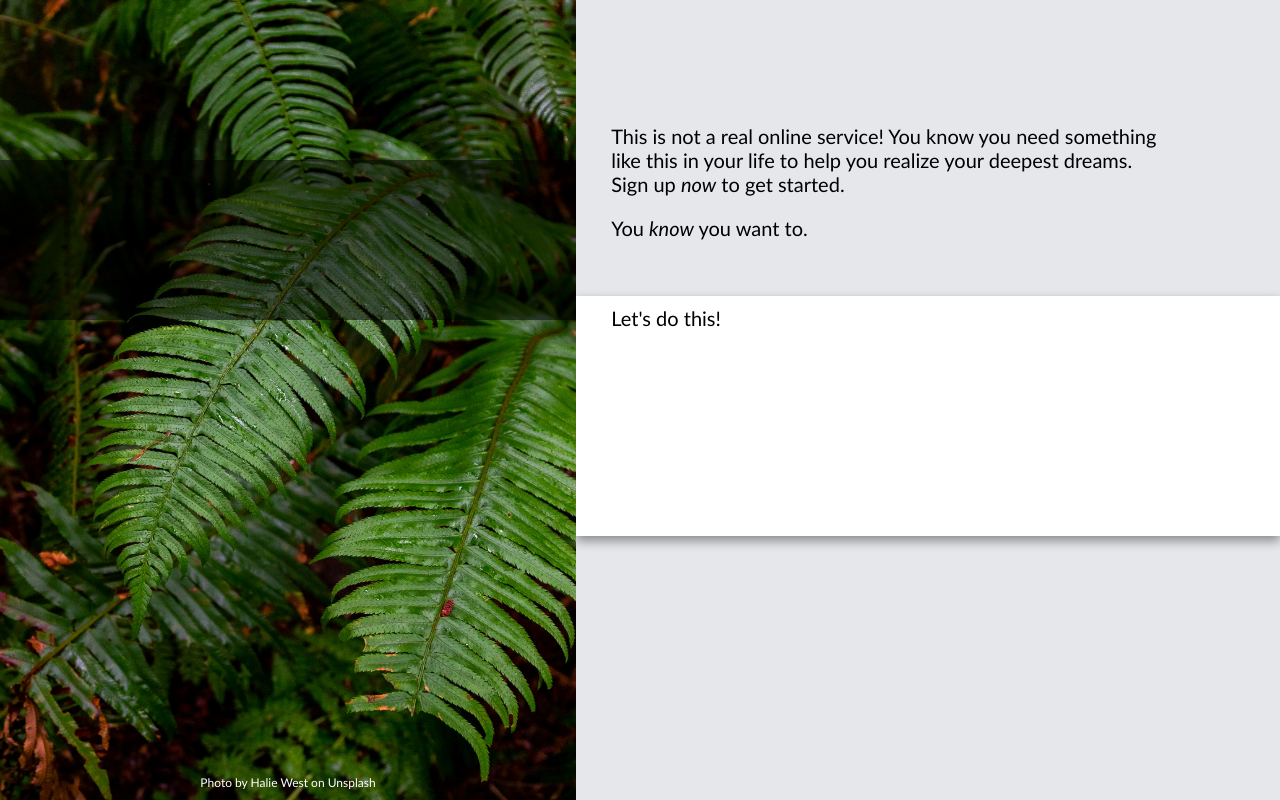
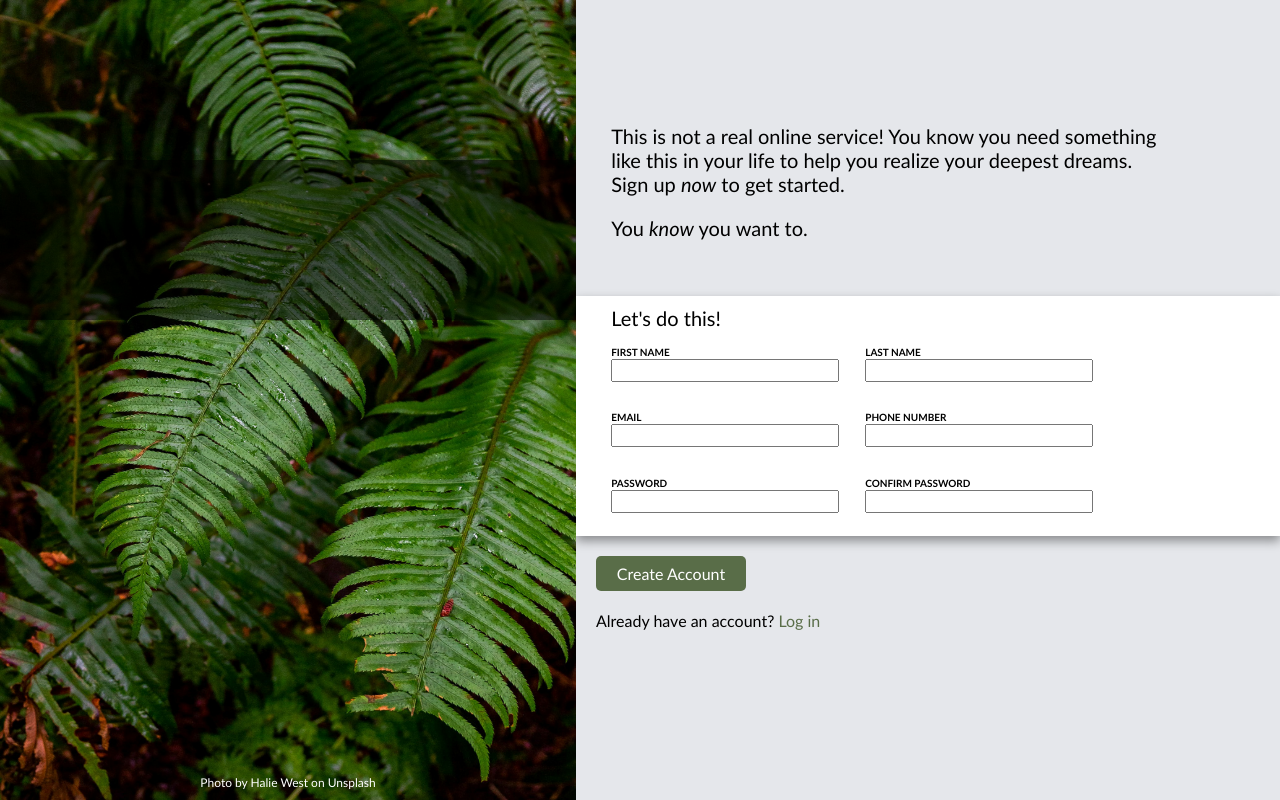
Before and after one commit to ferroklaser/sign-up, a plain HTML site: page index.html in a window 1280 px wide. Drawn offline with Linux system fonts and the light colour scheme.

Commit message:
Finish Page

```diff
--- a/index.html
+++ b/index.html
@@ -28,12 +28,40 @@
             <div class="mid">
                 <div class="mid-title"><p>Let's do this!</p></div>
                 <div class="mid-form">
-                    <form>
-
+                    <form class="form">
+                        <div class="field">
+                            <label for="first_name">FIRST NAME </label>
+                            <input type="text" id="first_name">
+                        </div>
+                        <div class="field">
+                            <label for="last_name">LAST NAME </label>
+                            <input type="text" id="last_name">
+                        </div>
+                        <div class="field">
+                            <label for="email">EMAIL</label>
+                            <input type="email" id="email">
+                        </div>
+                        <div class="field">
+                            <label for="phone_number">PHONE NUMBER</label>
+                            <input type="number" id="phone_number">
+                        </div>
+                        <div class="field">
+                            <label for="password">PASSWORD</label>
+                            <input type="password" id="password">
+                        </div>
+                        <div class="field">
+                            <label for="confirm_password">CONFIRM PASSWORD </label>
+                            <input type="password" id="confirm_password">
+                        </div>
                     </form>
                 </div>
             </div>
-            <div class="bottom"></div>
+            <div class="bottom">
+                <div class="bottom-container">
+                    <div class="create-button">Create Account</div>
+                    <p style="margin-left: 20px;">Already have an account? <span>Log in</span></p>
+                </div>
+            </div>
         </div>
     </div>
 </body>
--- a/style.css
+++ b/style.css
@@ -75,8 +75,9 @@
 }
 
 .bottom {
-    background-color: green;
-    flex-grow: 1;
+    flex: 1;
+    display: flex;
+    width: 100%;
 }
 
 .mid-title {
@@ -87,4 +88,60 @@
 .mid-form {
     flex: 1;
     padding: 0 5%;
+    display: flex;
 }
+
+.form {
+    width: 85%;
+    display: flex;
+    flex-wrap: wrap;
+}
+
+.field {
+    width: 14em;
+    height: 3em;
+    margin: 0px 30px 3px 0px;
+}
+
+input {
+    width: 100%;
+    font-size: 16px;
+}
+
+label {
+  margin-right: .5em;
+  font-size: 10px;
+  font-weight: 600;
+}
+
+input:invalid {
+    border: 2px solid red;
+}
+
+input:focus {
+    border: 2px solid blue;
+    box-shadow: 2px 2px 2px 0px rgb(0 0 0 / 0.5);
+}
+
+.create-button {
+    width: 150px;
+    height: 35px;
+    margin: 20px;
+    border-radius: 5px;
+    background-color: #596D48;
+    border-color: #596D48;
+    color: white;
+    display: flex;
+    justify-content: center;
+    align-items: center;
+}
+
+.button-container {
+    display: flex;
+    justify-content: flex-start;
+    width: 100%;
+}
+
+span {
+    color: #596D48;
+}
```
